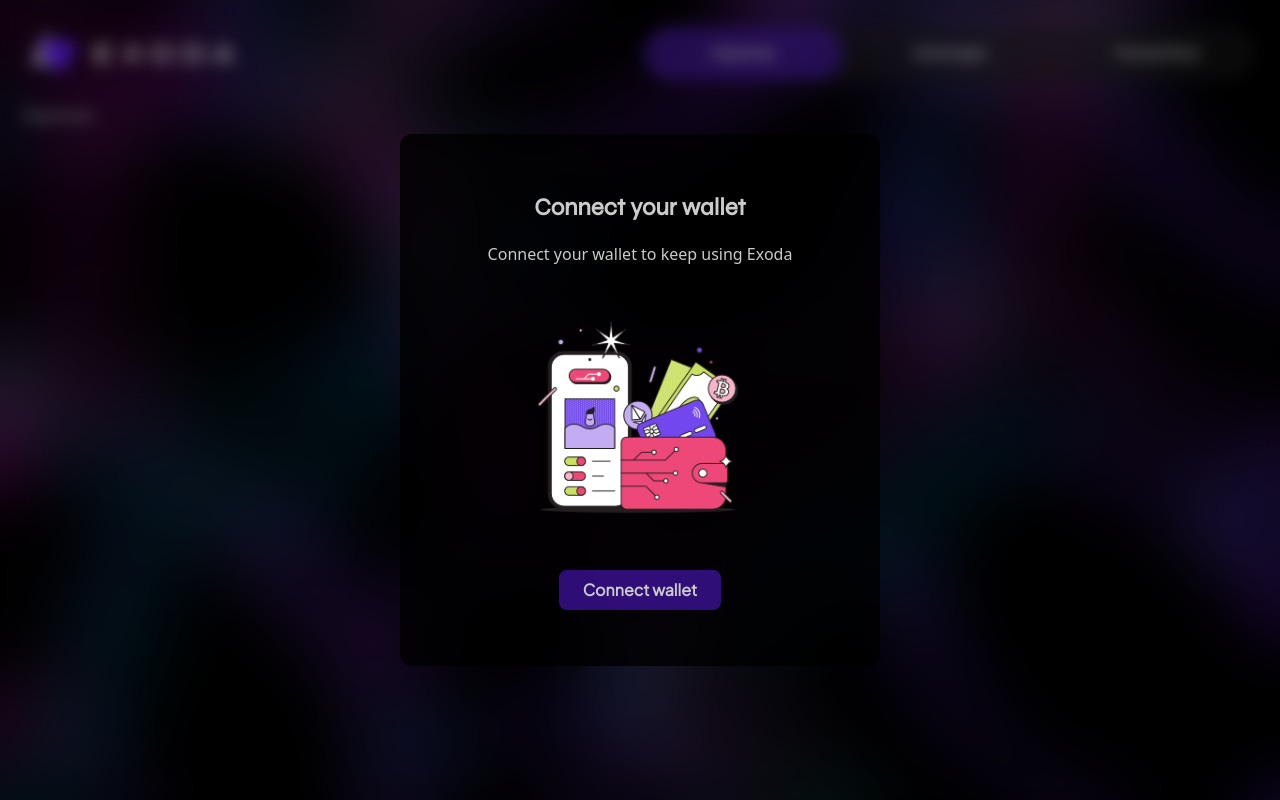
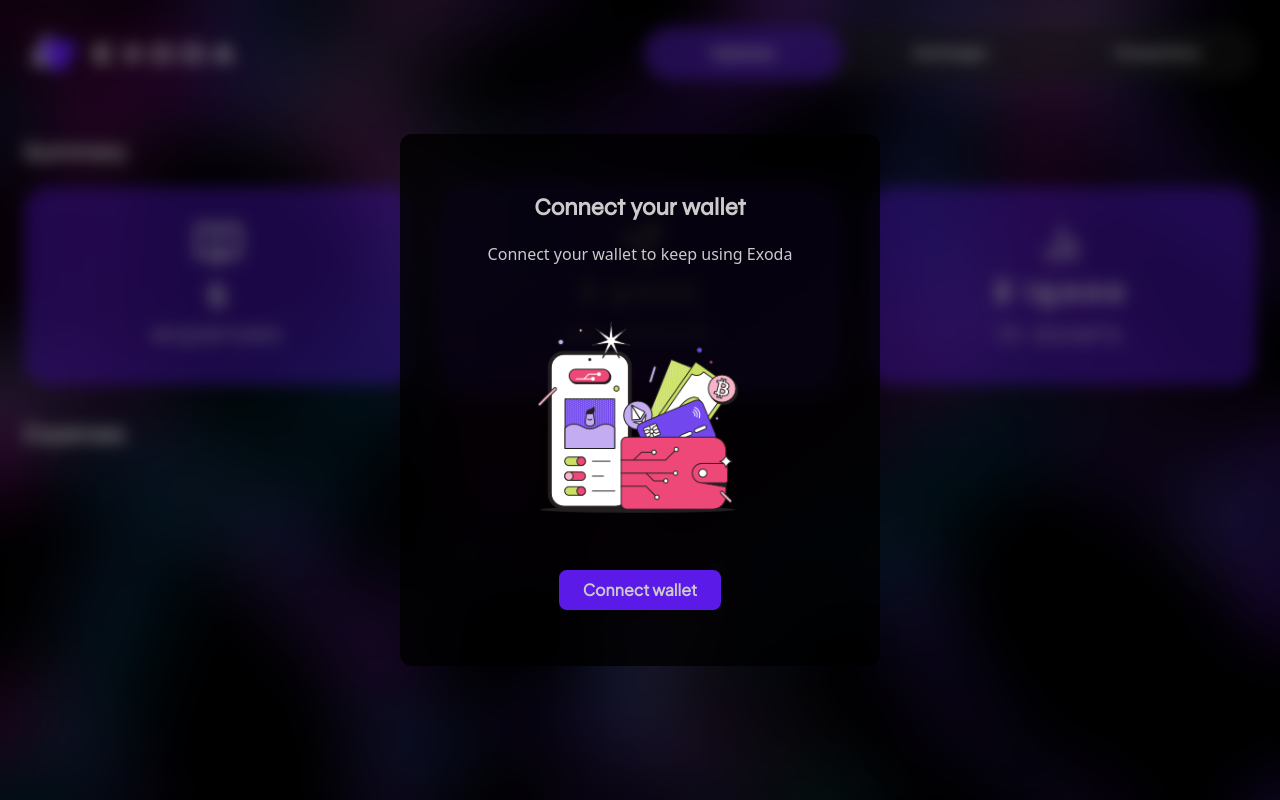
Before and after one commit to ExodaApp/frontend, a SvelteKit app: page /app/expenses in a window 1280 px wide. Built offline with nearby package versions, Linux system fonts and the light colour scheme; no server answers.

Commit message:
feat: Summary component

```diff
--- a/src/lib/components/Button.svelte
+++ b/src/lib/components/Button.svelte
@@ -8,9 +8,8 @@
     const emitClick = (event) => dispatch('click', event.detail)
 </script>
 
-<button on:click="{ emitClick }" class="bg-primary px-24 py-8 font-600 font-jakarta rounded-lg cursor-pointer">
+<button on:click="{ emitClick }" class="bg-primary-solid px-24 py-8 font-600 font-jakarta rounded-lg cursor-pointer">
     { #if loading }
-        <!-- Loading... -->
         <Spinner />
     { :else }
         <slot/>
--- /dev/null
+++ b/src/lib/components/Table.svelte
@@ -0,0 +1,2 @@
+<script lang="ts">
+</script>
--- /dev/null
+++ b/src/lib/icons/BarChart.svelte
@@ -0,0 +1,5 @@
+<svg width="49" height="48" viewBox="0 0 49 48" fill="none" xmlns="http://www.w3.org/2000/svg">
+    <path d="M36.8334 40V20" stroke="#CBCBCB" stroke-width="4" stroke-linecap="round" stroke-linejoin="round"/>
+    <path d="M24.8334 40V8" stroke="#CBCBCB" stroke-width="4" stroke-linecap="round" stroke-linejoin="round"/>
+    <path d="M12.8334 40V28" stroke="#CBCBCB" stroke-width="4" stroke-linecap="round" stroke-linejoin="round"/>
+</svg>
--- /dev/null
+++ b/src/lib/icons/Book.svelte
@@ -0,0 +1,4 @@
+<svg width="49" height="48" viewBox="0 0 49 48" fill="none" xmlns="http://www.w3.org/2000/svg">
+    <path d="M4.16669 6H16.1667C18.2884 6 20.3233 6.84285 21.8235 8.34315C23.3238 9.84344 24.1667 11.8783 24.1667 14V42C24.1667 40.4087 23.5345 38.8826 22.4093 37.7574C21.2841 36.6321 19.758 36 18.1667 36H4.16669V6Z" stroke="#CBCBCB" stroke-width="4" stroke-linecap="round" stroke-linejoin="round"/>
+    <path d="M44.1667 6H32.1667C30.045 6 28.0101 6.84285 26.5098 8.34315C25.0095 9.84344 24.1667 11.8783 24.1667 14V42C24.1667 40.4087 24.7988 38.8826 25.924 37.7574C27.0493 36.6321 28.5754 36 30.1667 36H44.1667V6Z" stroke="#CBCBCB" stroke-width="4" stroke-linecap="round" stroke-linejoin="round"/>
+</svg>
--- /dev/null
+++ b/src/lib/icons/Send.svelte
@@ -0,0 +1,4 @@
+<svg width="49" height="48" viewBox="0 0 49 48" fill="none" xmlns="http://www.w3.org/2000/svg">
+    <path d="M44.5 4L22.5 26" stroke="#CBCBCB" stroke-width="4" stroke-linecap="round" stroke-linejoin="round"/>
+    <path d="M44.5 4L30.5 44L22.5 26L4.50002 18L44.5 4Z" stroke="#CBCBCB" stroke-width="4" stroke-linecap="round" stroke-linejoin="round"/>
+</svg>
--- a/src/routes/+layout.svelte
+++ b/src/routes/+layout.svelte
@@ -35,7 +35,7 @@
         </div>
 
         <!-- Content -->
-        <div class="w-full h-full">
+        <div class="w-full h-full py-32">
             <slot/>
         </div>
     </div>
--- a/src/routes/app/expenses/+page.svelte
+++ b/src/routes/app/expenses/+page.svelte
@@ -1,4 +1,10 @@
 <script lang="ts">
+    import Summary from './Summary.svelte'
 </script>
 
-<h1>Expenses</h1>
+<h2 class="font-syne text-24 mb-16 font-600">Summary</h2>
+<div class="mb-32">
+    <Summary class="mb-32"/>
+</div>
+
+<h2 class="font-syne text-24 mb-16 font-600">Expenses</h2>
--- /dev/null
+++ b/src/routes/app/expenses/Summary.svelte
@@ -0,0 +1,37 @@
+<script lang="ts">
+    import Book from '$lib/icons/Book.svelte'
+    import Send from '$lib/icons/Send.svelte'
+    import BarChart from '$lib/icons/BarChart.svelte'
+
+    export let expenses = 5
+    export let expensesValue = 5000
+    export let assetsValue= 15000
+</script>
+
+<div class="grid grid-cols-3 gap-32 font-syne font-600 text-32 tracking-4">
+    <div class="flex flex-col items-center justify-center py-32 rounded-3xl bg-primary">
+        <Book/>
+        { expenses }
+        <span class="text-24 font-400">
+            expenses
+        </span>
+    </div>
+
+    <div class="flex flex-col items-center justify-center
+        py-32
+        rounded-3xl bg-primary shadow-2xl shadow-[0px_3.35px_32px_rgba(99,31,211,0.9)] border border-primary">
+        <Send/>
+        $ { expensesValue }
+        <span class="text-24 font-400">
+            per month
+        </span>
+    </div>
+
+    <div class="flex flex-col items-center justify-center py-32 rounded-3xl bg-primary">
+        <BarChart/>
+        $ { assetsValue }
+        <span class="text-24 font-400">
+            in assets
+        </span>
+    </div>
+</div>
--- a/tailwind.config.cjs
+++ b/tailwind.config.cjs
@@ -103,6 +103,7 @@
             400: 400,
             500: 500,
             600: 600,
+            700: 700,
         },
 
         fontFamily: {
```
